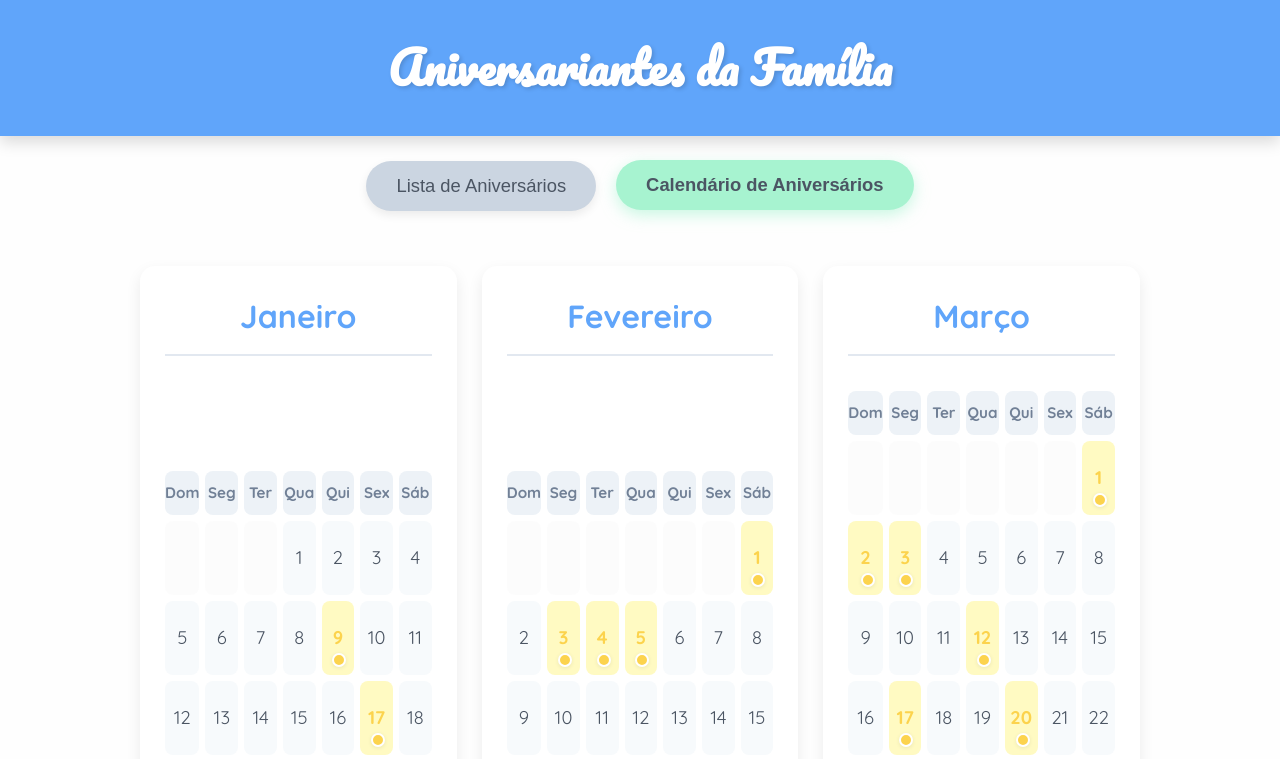
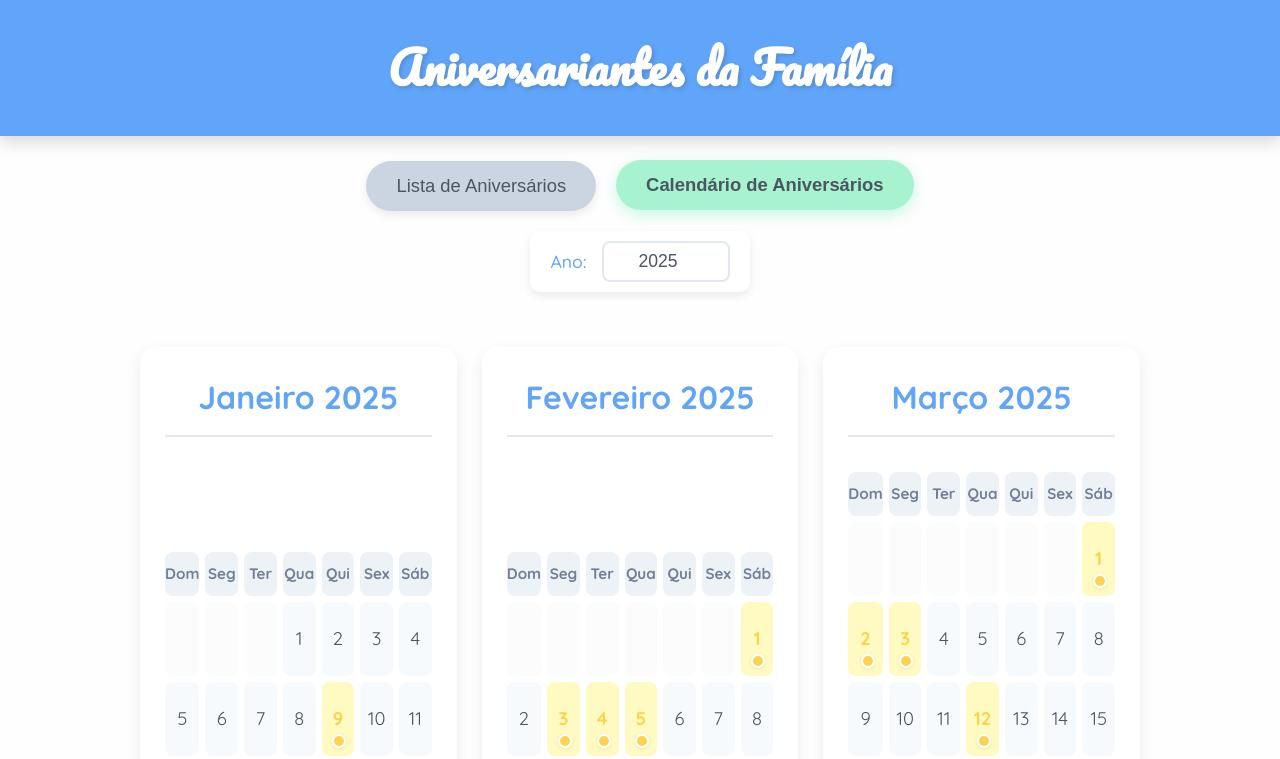
Before and after one commit to Fabinhooh/Aniversariantes-Familia, a plain HTML site: page index.html in a window 1280 px wide. Both pictures are taken after a click on the button "Calendário de Aniversários". Shown: the top 759 px of the page. Drawn offline with Linux system fonts and the light colour scheme.

Commit message:
Add files via upload

```diff
--- a/index.html
+++ b/index.html
@@ -50,7 +50,7 @@
         }
 
         .toggle-buttons {
-            margin-bottom: 35px;
+            margin-bottom: 20px; /* Reduzido para dar espaço ao input */
             display: flex;
             gap: 20px;
             flex-wrap: wrap; /* Para responsividade */
@@ -88,6 +88,46 @@
         .toggle-buttons button.active:hover {
             background-color: #81e6d9;
         }
+
+        .year-selector {
+            margin-bottom: 35px;
+            display: flex;
+            align-items: center;
+            gap: 15px;
+            padding: 10px 20px;
+            background-color: var(--card-background);
+            border-radius: 10px;
+            box-shadow: 0 4px 10px var(--shadow-light);
+            transition: all 0.3s ease;
+        }
+
+        .year-selector:focus-within {
+            box-shadow: 0 6px 15px var(--shadow-medium), 0 0 0 3px rgba(96, 165, 250, 0.4);
+        }
+
+        .year-selector label {
+            font-size: 1.1em;
+            font-weight: 500;
+            color: var(--primary-blue);
+        }
+
+        .year-selector input[type="number"] {
+            border: 2px solid #e2e8f0;
+            border-radius: 8px;
+            padding: 8px 12px;
+            font-size: 1.1em;
+            width: 100px;
+            text-align: center;
+            outline: none;
+            transition: border-color 0.3s ease, box-shadow 0.3s ease;
+            color: var(--text-dark);
+        }
+
+        .year-selector input[type="number"]:focus {
+            border-color: var(--primary-blue);
+            box-shadow: 0 0 0 2px rgba(96, 165, 250, 0.2);
+        }
+
 
         main {
             padding: 20px;
@@ -379,6 +419,18 @@
             .month-container h2, .month-calendar h3 {
                 font-size: 1.8em;
             }
+            .year-selector {
+                flex-direction: column;
+                gap: 10px;
+                padding: 10px;
+            }
+            .year-selector label {
+                font-size: 1em;
+            }
+            .year-selector input[type="number"] {
+                width: 80px;
+                font-size: 1em;
+            }
             .day-cell {
                 font-size: 1em;
                 min-height: 45px;
@@ -440,6 +492,12 @@
         <button id="showCalendar">Calendário de Aniversários</button>
     </div>
 
+    <!-- Adicionado o seletor de ano -->
+    <div class="year-selector" id="yearSelector">
+        <label for="calendarYear">Ano:</label>
+        <input type="number" id="calendarYear" min="1900" max="2100" value="">
+    </div>
+
     <main>
         <!-- Conteúdo do Formato Tabela -->
         <div id="tableView">
@@ -498,7 +556,7 @@
             },
             agosto: {
                 5: ['Bernardo'], 10: ['Osmar'], 13: ['Jaimir'], 14: ['Fabio'], 16: ['Bastião (Em Memória)'],
-                18: ['Fabiana', 'Elisiane'], 20: ['Douglas'], 21: ['Otávio'], 24: ['Rodrigo'], 30: ['Vó Rosa (em memória)'] // Vó Rosa alterada para dia 30
+                18: ['Fabiana', 'Elisiane'], 20: ['Douglas'], 21: ['Otávio'], 24: ['Rodrigo'], 30: ['Vó Rosa (em memória)']
             },
             setembro: {
                 5: ['Yasmim (Fernando)', 'Mayara (Fernando)'], 6: ['Alan (Laira)'],
@@ -508,7 +566,7 @@
                 2: ['Marcio'], 3: ['Paulo'], 11: ['Bianca'], 18: ['Eloa (Lucas)'], 19: ['Luzia']
             },
             novembro: {
-                7: ['Vô Bia (Em Memória)'], // Vô Bia movido para dia 7 de Novembro
+                7: ['Vô Bia (Em Memória)'],
                 9: ['Priscila'], 10: ['Greice']
             },
             dezembro: {
@@ -533,6 +591,11 @@
         const popupTitle = document.getElementById('popupTitle');
         const birthdayList = document.getElementById('birthdayList');
         const closePopupButton = document.getElementById('closePopup');
+        const yearSelectorDiv = document.getElementById('yearSelector'); // Novo
+        const calendarYearInput = document.getElementById('calendarYear'); // Novo
+
+        // Variável para armazenar o ano atual do calendário
+        let currentCalendarYear = new Date().getFullYear();
 
         // Funções auxiliares para o calendário
         function getDaysInMonth(year, month) {
@@ -547,11 +610,10 @@
         function renderTableView() {
             tableView.innerHTML = ''; // Limpa o conteúdo anterior
             monthNames.forEach((monthName, index) => {
-                const monthDataKey = removeAccentsAndLowercase(monthName); // Usa a função para remover acentos
+                const monthDataKey = removeAccentsAndLowercase(monthName);
                 const currentMonthBirthdays = aniversariantesData[monthDataKey];
 
                 if (!currentMonthBirthdays || Object.keys(currentMonthBirthdays).length === 0) {
-                    // Se não há aniversariantes para este mês, podemos pular ou adicionar um placeholder
                     return;
                 }
 
@@ -583,21 +645,22 @@
         }
 
         // --- Renderização do Formato Calendário ---
-        function renderCalendarView() {
+        // Agora aceita um parâmetro 'year'
+        function renderCalendarView(year) {
             calendarView.innerHTML = ''; // Limpa o conteúdo anterior
-            const currentYear = new Date().getFullYear();
 
             for (let i = 0; i < 12; i++) {
                 const monthName = monthNames[i];
-                const monthDataKey = removeAccentsAndLowercase(monthName); // Usa a função para remover acentos
-                const daysInMonth = getDaysInMonth(currentYear, i);
-                const firstDay = getFirstDayOfMonth(currentYear, i);
+                const monthDataKey = removeAccentsAndLowercase(monthName);
+                const daysInMonth = getDaysInMonth(year, i);
+                const firstDay = getFirstDayOfMonth(year, i);
 
                 const monthCalendarDiv = document.createElement('div');
                 monthCalendarDiv.className = 'month-calendar';
 
                 const monthTitle = document.createElement('h3');
-                monthTitle.textContent = monthName;
+                // Inclui o ano no título do mês para clareza
+                monthTitle.textContent = `${monthName} ${year}`;
                 monthCalendarDiv.appendChild(monthTitle);
 
                 const calendarGrid = document.createElement('div');
@@ -629,7 +692,7 @@
                         dayCell.appendChild(birthdayMarker);
 
                         dayCell.addEventListener('click', () => {
-                            showBirthdayPopup(monthName, day, currentMonthBirthdays[day]);
+                            showBirthdayPopup(monthName, day, currentMonthBirthdays[day], year); // Passa o ano para o popup
                         });
                     }
                     calendarGrid.appendChild(dayCell);
@@ -640,8 +703,9 @@
         }
 
         // --- Funções do Popup de Aniversariantes ---
-        function showBirthdayPopup(month, day, names) {
-            popupTitle.textContent = `Aniversariantes em ${day} de ${month}`;
+        // Agora aceita um parâmetro 'year'
+        function showBirthdayPopup(month, day, names, year) {
+            popupTitle.textContent = `Aniversariantes em ${day} de ${month} de ${year}`;
             birthdayList.innerHTML = '';
 
             names.forEach(name => {
@@ -664,14 +728,17 @@
             if (viewType === 'table') {
                 tableView.style.display = 'grid';
                 calendarView.style.display = 'none';
+                yearSelectorDiv.style.display = 'none'; // Esconde o seletor de ano
                 showTableBtn.classList.add('active');
                 showCalendarBtn.classList.remove('active');
                 hideBirthdayPopup();
             } else if (viewType === 'calendar') {
                 tableView.style.display = 'none';
                 calendarView.style.display = 'grid';
+                yearSelectorDiv.style.display = 'flex'; // Mostra o seletor de ano
                 showTableBtn.classList.remove('active');
                 showCalendarBtn.classList.add('active');
+                renderCalendarView(currentCalendarYear); // Renderiza com o ano atual
             }
         }
 
@@ -681,11 +748,26 @@
         closePopupButton.addEventListener('click', hideBirthdayPopup);
         overlay.addEventListener('click', hideBirthdayPopup);
 
+        // Event listener para o input do ano
+        calendarYearInput.addEventListener('change', (event) => {
+            const newYear = parseInt(event.target.value);
+            if (!isNaN(newYear) && newYear >= 1900 && newYear <= 2100) { // Validação simples do ano
+                currentCalendarYear = newYear;
+                renderCalendarView(currentCalendarYear); // Renderiza o calendário com o novo ano
+                hideBirthdayPopup(); // Esconde o popup caso esteja aberto
+            } else {
+                alert('Por favor, insira um ano válido entre 1900 e 2100.');
+                calendarYearInput.value = currentCalendarYear; // Volta para o ano anterior válido
+            }
+        });
+
         // Renderizar a visualização padrão (tabela) e o calendário quando a página carregar
         document.addEventListener('DOMContentLoaded', () => {
             renderTableView();
-            renderCalendarView();
-            toggleView('table');
+            // Define o ano inicial no input para o ano atual
+            calendarYearInput.value = currentCalendarYear;
+            renderCalendarView(currentCalendarYear); // Renderiza o calendário com o ano atual
+            toggleView('table'); // Começa na visualização de tabela
         });
     </script>
 </body>
```
